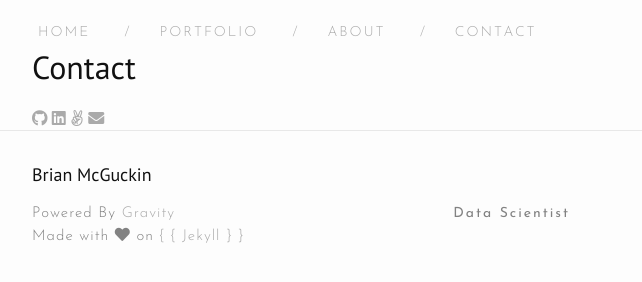
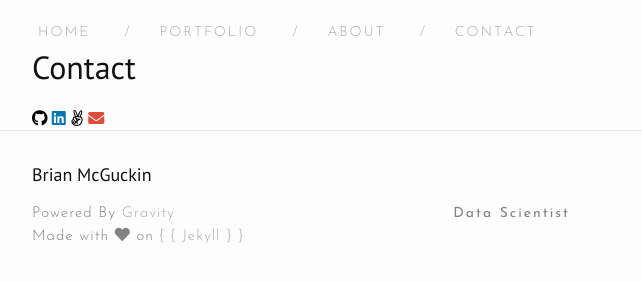
Before and after one commit to brianmcguckin/brianmcguckin.github.io, a Jekyll site: the page built from contact.md, in a window 1280 px wide. Shown: the part 229-511 px from the top of the page, without its empty margins (238-880 px from the left). Built offline with Jekyll 4.4.1, drawn with Linux system fonts in a browser that asks for light colours; nearby versions of some CDN libraries.

Commit message:
icon color/size

```diff
--- a/contact.md
+++ b/contact.md
@@ -12,18 +12,18 @@ order: 3
 
 <body>
 <a href="https://github.com/brianmcguckin">
-  <i class="fab fa-github fa-7x; color:black"></i>
+  <i class="fab fa-github" style="size:36px;color:black"></i>
 </a>
 
 <a href="https://www.linkedin.com/in/bmcguckin/">
-  <i class="fab fa-linkedin fa-7x; color:#0077B5"></i>
+  <i class="fab fa-linkedin" style="size:36px;color:#0077B5"></i>
 </a>
 
 <a href="https://angel.co/brianmcguckin">
-  <i class="fab fa-angellist fa-7x; color:black"></i>
+  <i class="fab fa-angellist" style="size:36px;color:black"></i>
 </a>
 
 <a href="mailto:bmcguckin87@gmail.com">
-  <i class="fas fa-envelope fa-7x; color:#dd4b39"></i>
+  <i class="fas fa-envelope" style="size:36px;color:#dd4b39"></i>
 </a>
 </body>
```
